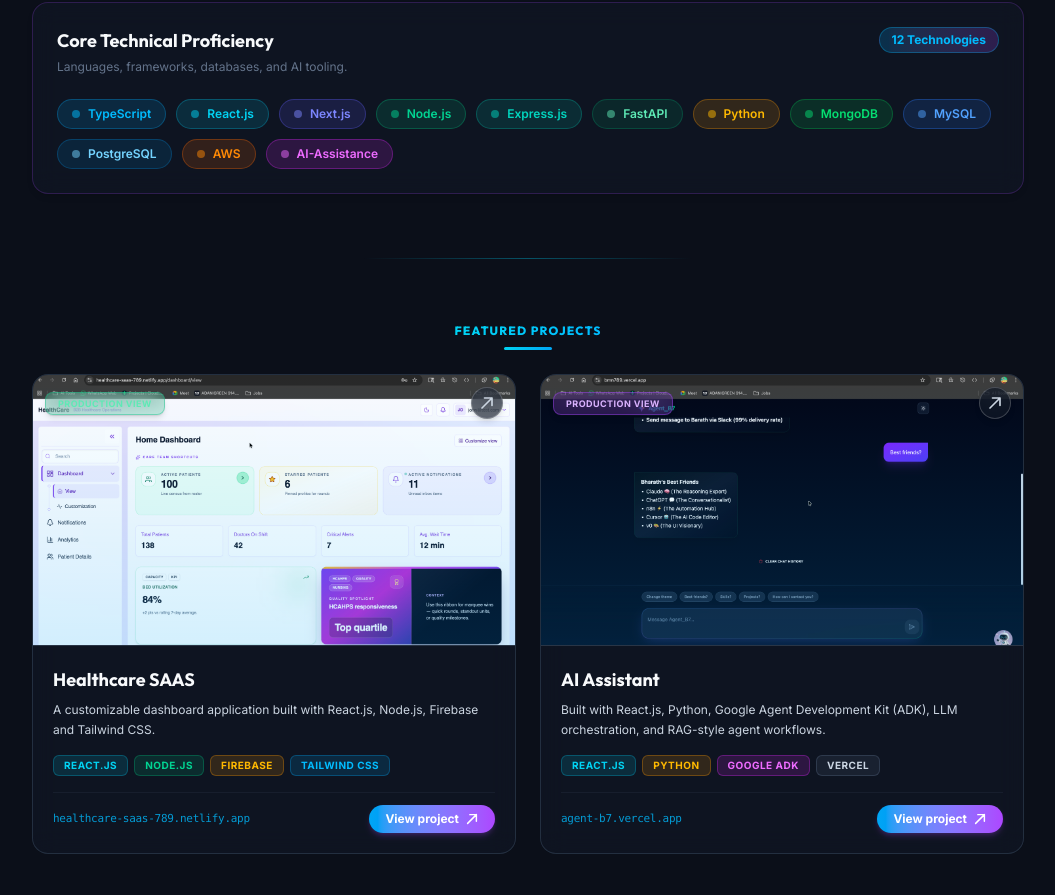
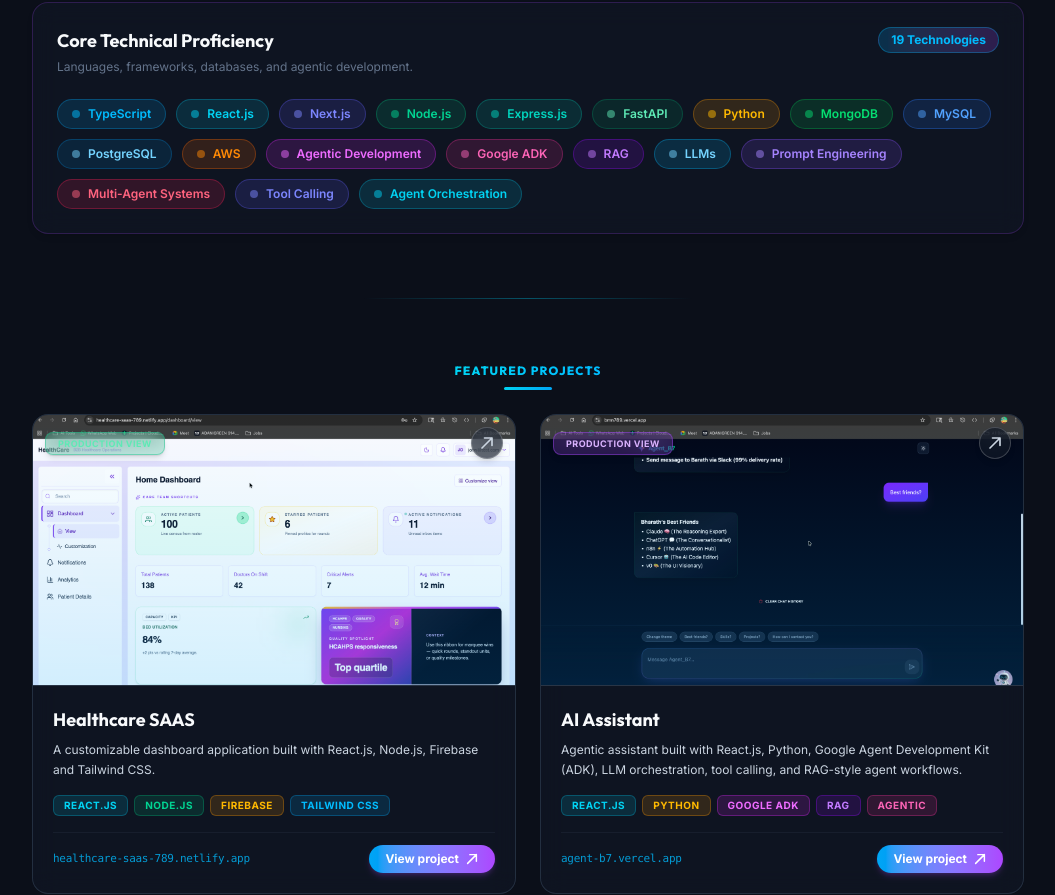
Before and after one commit to bmn789/portfolio, a Vue app: page / in a window 1280 px wide. Shown: the part 1078-1973 px from the top of the page, without its empty margins (112-1167 px from the left). Built offline with nearby package versions, Linux system fonts and the light colour scheme.

Commit message:
feat: expand resume and project descriptions to include Agentic Development concepts and update skills section

```diff
--- a/public/resume.html
+++ b/public/resume.html
@@ -81,7 +81,8 @@
             distributed systems. My expertise
             includes <span class="font-semibold">Node.js, FastAPI (Python), TypeScript, PostgreSQL, React.js, Next.js,
                 Vue.js,</span> and <span class="font-semibold">Microservices</span>
-            architecture. Throughout my career, I've designed high-performance backend services, database schemas,
+            architecture, plus <span class="font-semibold">Agentic Development</span>
+            (Google ADK, RAG, LLMs, Prompt Engineering, Multi-Agent Systems, Tool Calling). Throughout my career, I've designed high-performance backend services, database schemas,
             and UI implementations while contributing to team building, mentoring developers. I focus on building
             scalable, maintainable, and high-performance software.
         </p>
@@ -156,7 +157,8 @@
         <h2 class="section-title">Skills</h2>
         <div class="mt-3">
             <p>Node.js, React.js, TypeScript, Express.js, FastAPI, Python, MongoDB, MySQL, PostgreSQL, Next.js, AWS,
-                CI/CD, Docker, Kubernetes, Jenkins, RAG.
+                CI/CD, Docker, Kubernetes, Jenkins, Agentic Development, Google ADK, RAG, LLMs, Prompt Engineering,
+                Multi-Agent Systems, Tool Calling, Agent Orchestration.
             </p>
         </div>
     </section>
--- /dev/null
+++ b/src/data/skills.ts
@@ -0,0 +1,18 @@
+export type SkillChip = {
+  name: string
+  bg: string
+  text: string
+  border: string
+  dot: string
+}
+
+export const agenticSkills: SkillChip[] = [
+  { name: 'Agentic Development', bg: 'bg-fuchsia-500/15', text: 'text-fuchsia-400', border: 'border-fuchsia-500/30', dot: 'bg-fuchsia-400' },
+  { name: 'Google ADK', bg: 'bg-pink-500/15', text: 'text-pink-400', border: 'border-pink-500/30', dot: 'bg-pink-400' },
+  { name: 'RAG', bg: 'bg-purple-600/15', text: 'text-purple-400', border: 'border-purple-600/30', dot: 'bg-purple-400' },
+  { name: 'LLMs', bg: 'bg-sky-400/15', text: 'text-sky-300', border: 'border-sky-400/30', dot: 'bg-sky-300' },
+  { name: 'Prompt Engineering', bg: 'bg-violet-500/15', text: 'text-violet-400', border: 'border-violet-500/30', dot: 'bg-violet-400' },
+  { name: 'Multi-Agent Systems', bg: 'bg-rose-500/15', text: 'text-rose-400', border: 'border-rose-500/30', dot: 'bg-rose-400' },
+  { name: 'Tool Calling', bg: 'bg-indigo-500/15', text: 'text-indigo-400', border: 'border-indigo-500/30', dot: 'bg-indigo-400' },
+  { name: 'Agent Orchestration', bg: 'bg-cyan-500/15', text: 'text-cyan-400', border: 'border-cyan-500/30', dot: 'bg-cyan-400' }
+]
--- a/src/routes/About.vue
+++ b/src/routes/About.vue
@@ -1,5 +1,6 @@
 <script setup lang="ts">
 import WorkExperience from '../components/WorkExperience.vue';
+import { agenticSkills } from '../data/skills';
 
 const skills = [
   { name: 'TypeScript', bg: 'bg-sky-500/15', text: 'text-sky-400', border: 'border-sky-500/30' },
@@ -35,10 +36,7 @@ const skills = [
   { name: 'CI/CD', bg: 'bg-cyan-500/15', text: 'text-cyan-400', border: 'border-cyan-500/30' },
   { name: 'Docker', bg: 'bg-sky-500/15', text: 'text-sky-400', border: 'border-sky-500/30' },
   { name: 'Kubernetes', bg: 'bg-indigo-600/15', text: 'text-indigo-400', border: 'border-indigo-600/30' },
-  { name: 'Prompt Engineer', bg: 'bg-fuchsia-500/15', text: 'text-fuchsia-400', border: 'border-fuchsia-500/30' },
-  { name: 'RAG', bg: 'bg-purple-600/15', text: 'text-purple-400', border: 'border-purple-600/30' },
-  { name: 'Agents', bg: 'bg-pink-500/15', text: 'text-pink-400', border: 'border-pink-500/30' },
-  { name: 'LLMs', bg: 'bg-sky-400/15', text: 'text-sky-300', border: 'border-sky-400/30' }
+  ...agenticSkills
 ];
 
 skills.map(d=>d.name.toLowerCase)
@@ -132,8 +130,9 @@ const upskills = [
             performance, maintainability, and visual excellence.
           </p>
           <p>
-            More recently, I've been working on AI-driven applications involving Large Language Models (LLMs),
-            orchestrating autonomous agents, and implementing RAG architectures for custom client workflows.
+            More recently, I've been working on <span class="text-fuchsia-400 font-bold">agentic development</span>
+            involving Large Language Models (LLMs), Google ADK, multi-agent orchestration, tool calling,
+            and RAG architectures for custom client workflows.
           </p>
         </div>
       </section>
--- a/src/routes/Home.vue
+++ b/src/routes/Home.vue
@@ -1,5 +1,6 @@
 <script setup lang="ts">
 import WorkExperience from '../components/WorkExperience.vue';
+import { agenticSkills } from '../data/skills';
 
 const skills = [
   { name: 'TypeScript', bg: 'bg-sky-500/15', text: 'text-sky-400', border: 'border-sky-500/30', dot: 'bg-sky-400' },
@@ -13,7 +14,7 @@ const skills = [
   { name: 'MySQL', bg: 'bg-blue-500/15', text: 'text-blue-400', border: 'border-blue-500/30', dot: 'bg-blue-400' },
   { name: 'PostgreSQL', bg: 'bg-sky-600/15', text: 'text-sky-300', border: 'border-sky-600/30', dot: 'bg-sky-300' },
   { name: 'AWS', bg: 'bg-orange-500/15', text: 'text-orange-400', border: 'border-orange-500/30', dot: 'bg-orange-400' },
-  { name: 'AI-Assistance', bg: 'bg-fuchsia-500/15', text: 'text-fuchsia-400', border: 'border-fuchsia-500/30', dot: 'bg-fuchsia-400' }
+  ...agenticSkills
 ];
 
 const projects = [
@@ -34,7 +35,7 @@ const projects = [
   },
   {
     title: 'AI Assistant',
-    description: 'Built with React.js, Python, Google Agent Development Kit (ADK), LLM orchestration, and RAG-style agent workflows.',
+    description: 'Agentic assistant built with React.js, Python, Google Agent Development Kit (ADK), LLM orchestration, tool calling, and RAG-style agent workflows.',
     url: 'https://agent-b7.vercel.app',
     displayUrl: 'agent-b7.vercel.app',
     image: '/projects/ai-assistance.png',
@@ -44,7 +45,8 @@ const projects = [
       { name: 'React.js', cls: 'bg-cyan-500/15 text-cyan-400 border-cyan-500/30' },
       { name: 'Python', cls: 'bg-amber-500/15 text-amber-400 border-amber-500/30' },
       { name: 'Google ADK', cls: 'bg-fuchsia-500/15 text-fuchsia-400 border-fuchsia-500/30' },
-      { name: 'Vercel', cls: 'bg-slate-500/15 text-slate-300 border-slate-500/30' }
+      { name: 'RAG', cls: 'bg-purple-600/15 text-purple-400 border-purple-600/30' },
+      { name: 'Agentic', cls: 'bg-pink-500/15 text-pink-400 border-pink-500/30' }
     ]
   }
 ];
@@ -163,7 +165,7 @@ const certificates = [
                 AI Agents
               </h3>
               <p class="text-[11px] font-mono text-pink-400/90 mt-1">
-                Gemini API • LLMs • RAG • Automation
+                Google ADK • RAG • LLMs • Tool Calling
               </p>
             </div>
           </div>
@@ -322,7 +324,7 @@ const certificates = [
         <div class="flex items-start justify-between gap-4 flex-wrap">
           <div class="flex flex-col gap-1">
             <h3 class="text-base sm:text-lg font-bold font-display text-text-primary">Core Technical Proficiency</h3>
-            <span class="text-xs text-text-muted">Languages, frameworks, databases, and AI tooling.</span>
+            <span class="text-xs text-text-muted">Languages, frameworks, databases, and agentic development.</span>
           </div>
           <span
             class="px-3 py-1 bg-gradient-to-r from-sky-500/20 to-purple-500/20 border border-sky-400/30 text-sky-400 text-xs font-bold rounded-full">
--- a/src/routes/Work.vue
+++ b/src/routes/Work.vue
@@ -17,8 +17,8 @@ const projects = [
   },
   {
     title: 'AI Assistant',
-    slogan: 'Agent experience, fast frontend, and Vercel delivery',
-    description: 'Conversational AI assistant using Astro, React, Vite, Tailwind CSS, and Google Agent Development Kit.',
+    slogan: 'Agentic development with Google ADK, RAG, and Vercel delivery',
+    description: 'Conversational AI assistant using React, Python, Google Agent Development Kit, RAG, LLM orchestration, and tool calling.',
     url: 'https://agent-b7.vercel.app',
     displayUrl: 'agent-b7.vercel.app',
     image: '/projects/ai-assistance.png',
@@ -27,7 +27,8 @@ const projects = [
       { name: 'React.js', cls: 'bg-cyan-500/15 text-cyan-400 border-cyan-500/30' },
       { name: 'Python', cls: 'bg-amber-500/15 text-amber-400 border-amber-500/30' },
       { name: 'Google ADK', cls: 'bg-fuchsia-500/15 text-fuchsia-400 border-fuchsia-500/30' },
-      { name: 'Vercel', cls: 'bg-slate-500/15 text-slate-300 border-slate-500/30' }
+      { name: 'RAG', cls: 'bg-purple-600/15 text-purple-400 border-purple-600/30' },
+      { name: 'Agentic', cls: 'bg-pink-500/15 text-pink-400 border-pink-500/30' }
     ]
   },
   {
@@ -84,7 +85,7 @@ const projects = [
         Building premium web products across frontend, backend, AI, and delivery.
       </h1>
       <p class="text-sm md:text-base text-text-secondary leading-relaxed px-2 max-w-3xl">
-        A focused overview of my production experience and shipped projects, from scalable React and Next.js interfaces to APIs, microservices, CI/CD, and AI-assisted development.
+        A focused overview of my production experience and shipped projects, from scalable React and Next.js interfaces to APIs, microservices, CI/CD, and agentic development.
       </p>
     </section>
 
```
